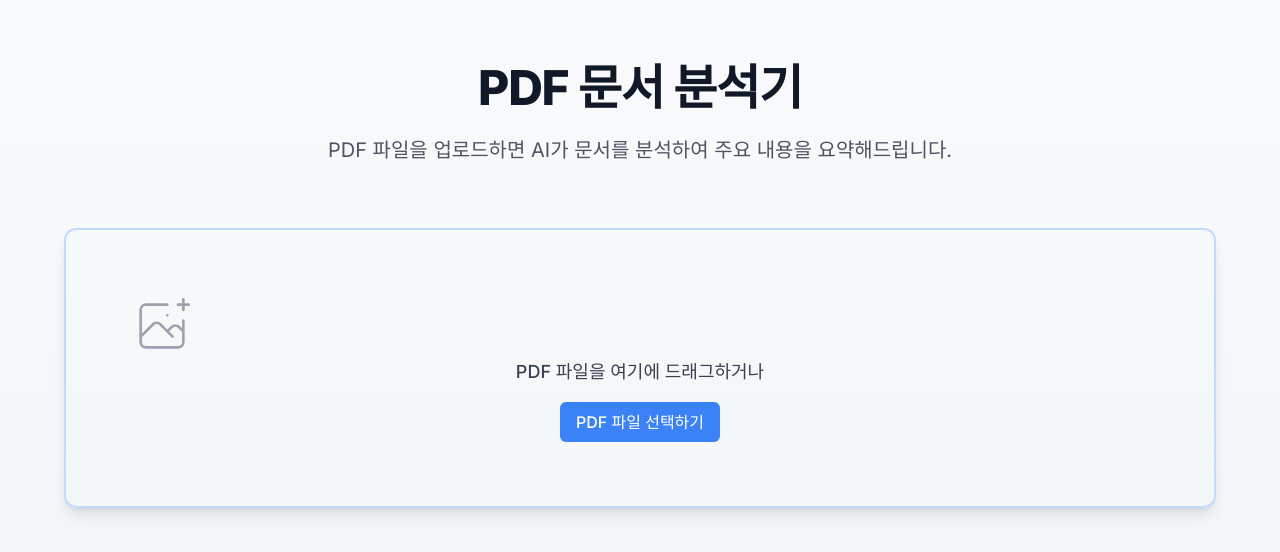
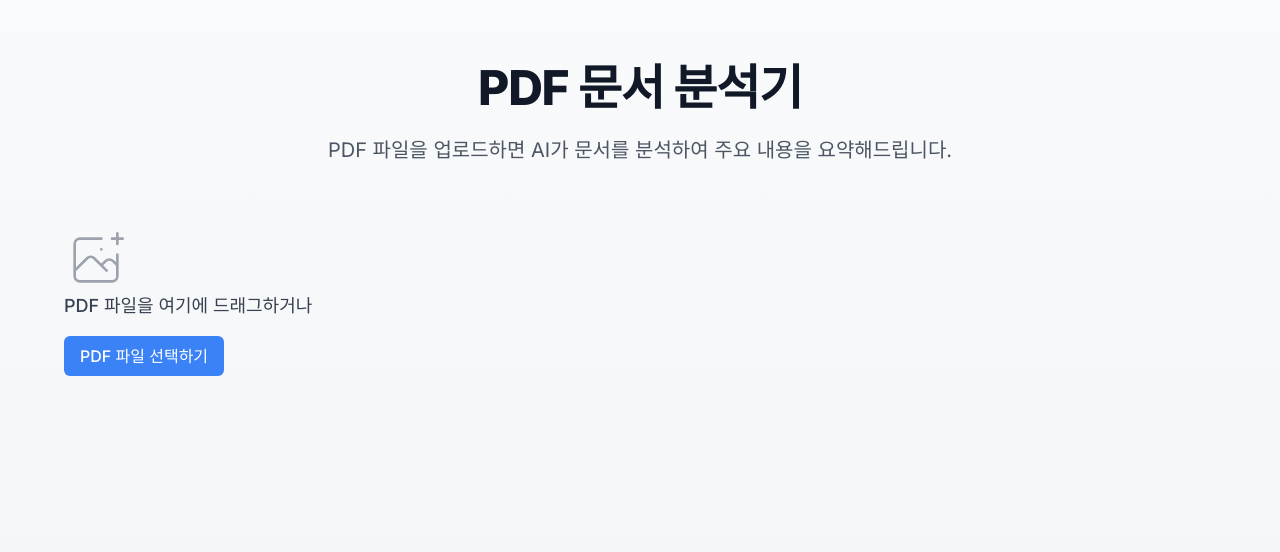
Before and after one commit to JustDoIt-Lee/xeona-ai-action-demo, a Next.js app in the folder frontend/: page / in a window 1280 px wide. Shown: the top 552 px of the page. Built offline with nearby package versions, Linux system fonts and the light colour scheme.

Commit message:
update file upload box UI

```diff
--- a/frontend/src/app/page.tsx
+++ b/frontend/src/app/page.tsx
@@ -87,9 +87,7 @@ export default function Home() {
 
         {/* Upload Area */}
         <div
-          className={`p-16 text-center border-2 border-blue-200 rounded-xl transition-all duration-300 cursor-pointer
-            ${isDragging ? 'border-blue-400 bg-blue-50/70 scale-[1.02]' : 'hover:border-blue-300 hover:bg-blue-50/30'}
-            ${showUpload ? 'shadow-lg hover:shadow-xl' : 'hidden'}`}
+          className={`dropzone ${isDragging ? 'dragging' : ''} ${showUpload ? '' : 'hidden'}`}
           onDragOver={(e) => { e.preventDefault(); setIsDragging(true); }}
           onDragLeave={() => setIsDragging(false)}
           onDrop={handleDrop}
```
